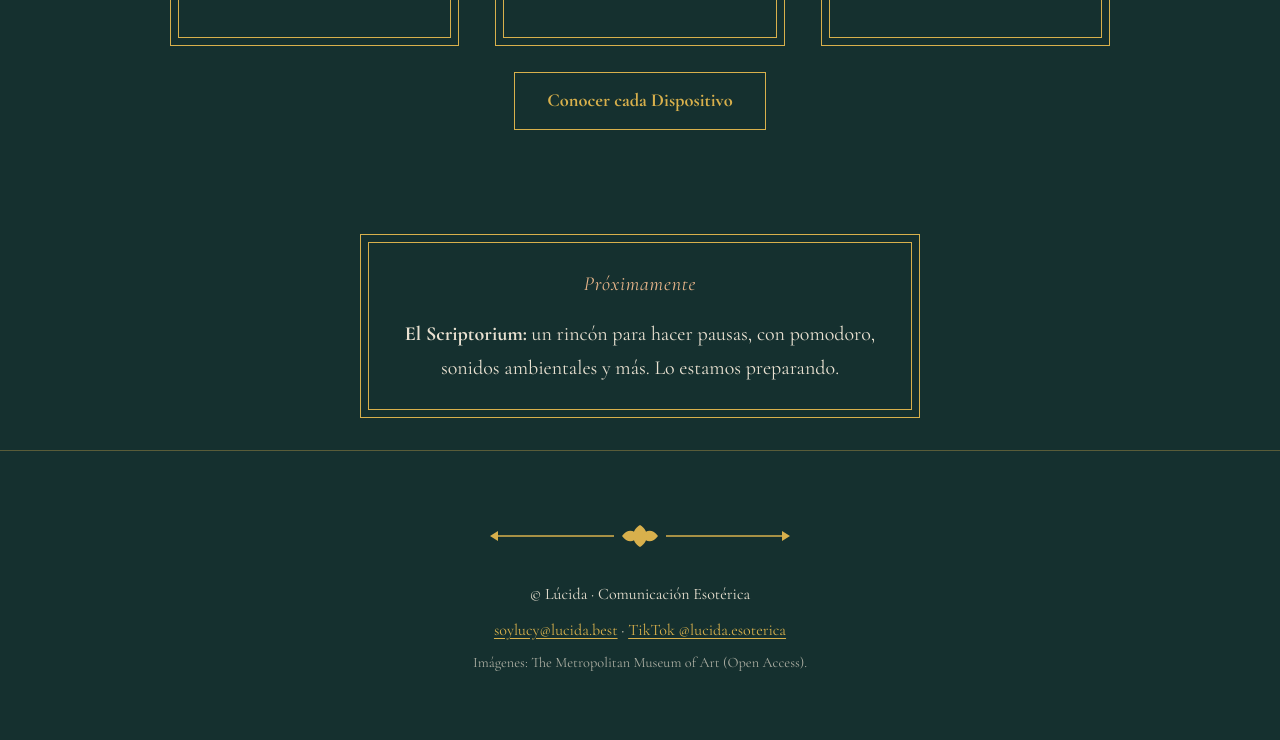
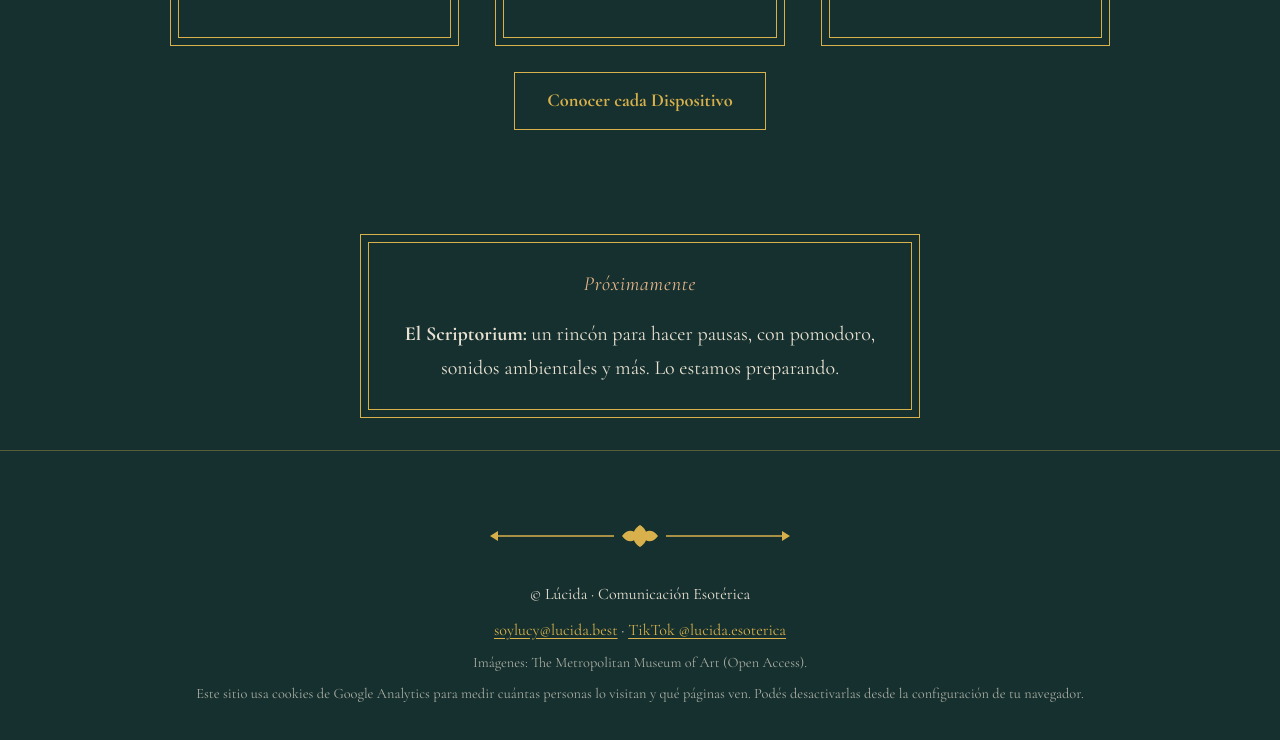
Before and after one commit to LucyDeLucida/lucida.best, a plain HTML site: page index.html in a window 1280 px wide. Shown: the part 2438-3178 px from the top of the page. Before the commit the page ends 3153 px from the top, so only its background shows below. Drawn offline with nearby package versions, Linux system fonts and the light colour scheme.

Commit message:
Update index.html

```diff
--- a/index.html
+++ b/index.html
@@ -125,6 +125,7 @@
   <p>© Lúcida · Comunicación Esotérica</p>
   <p class="pie"><a href="mailto:soylucy@lucida.best">soylucy@lucida.best</a> · <a href="https://www.tiktok.com/@lucida.esoterica" target="_blank" rel="noopener">TikTok @lucida.esoterica</a></p>
   <p class="cred">Imágenes: The Metropolitan Museum of Art (Open Access).</p>
+    <p class="cred">Este sitio usa cookies de Google Analytics para medir cuántas personas lo visitan y qué páginas ven. Podés desactivarlas desde la configuración de tu navegador.</p>
 </footer>
 
 <script src="cartas.js"></script>
```
